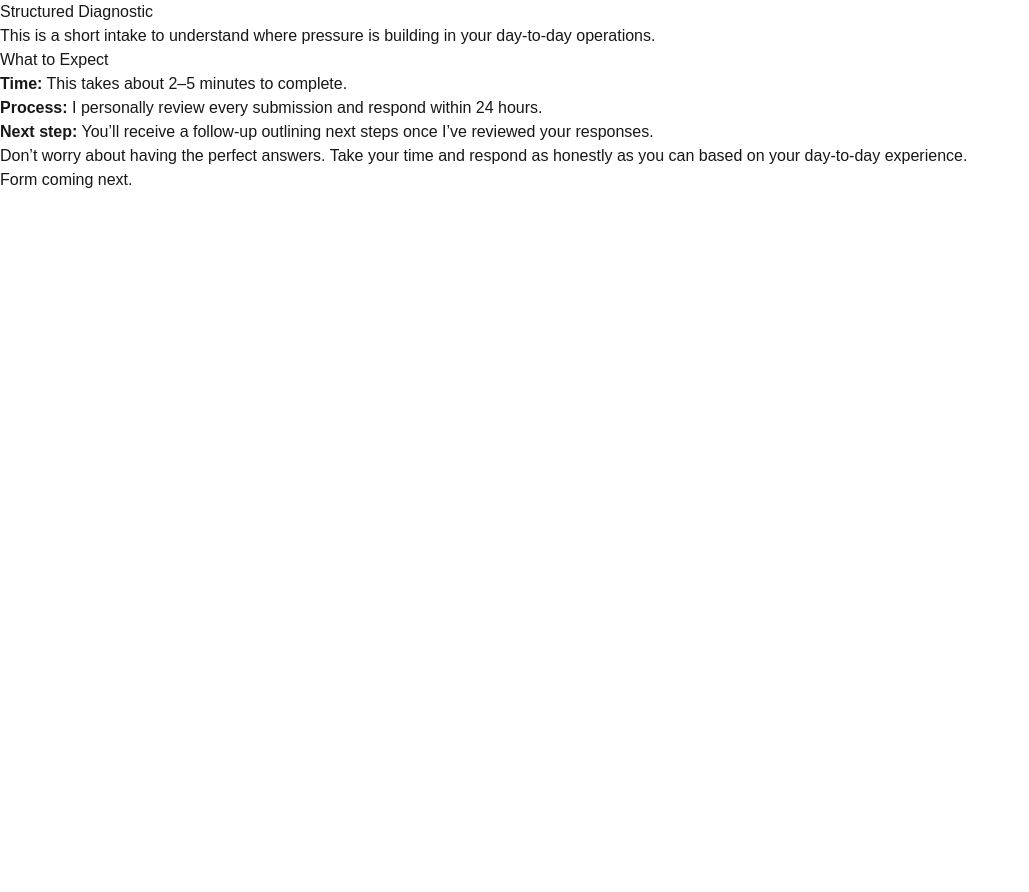
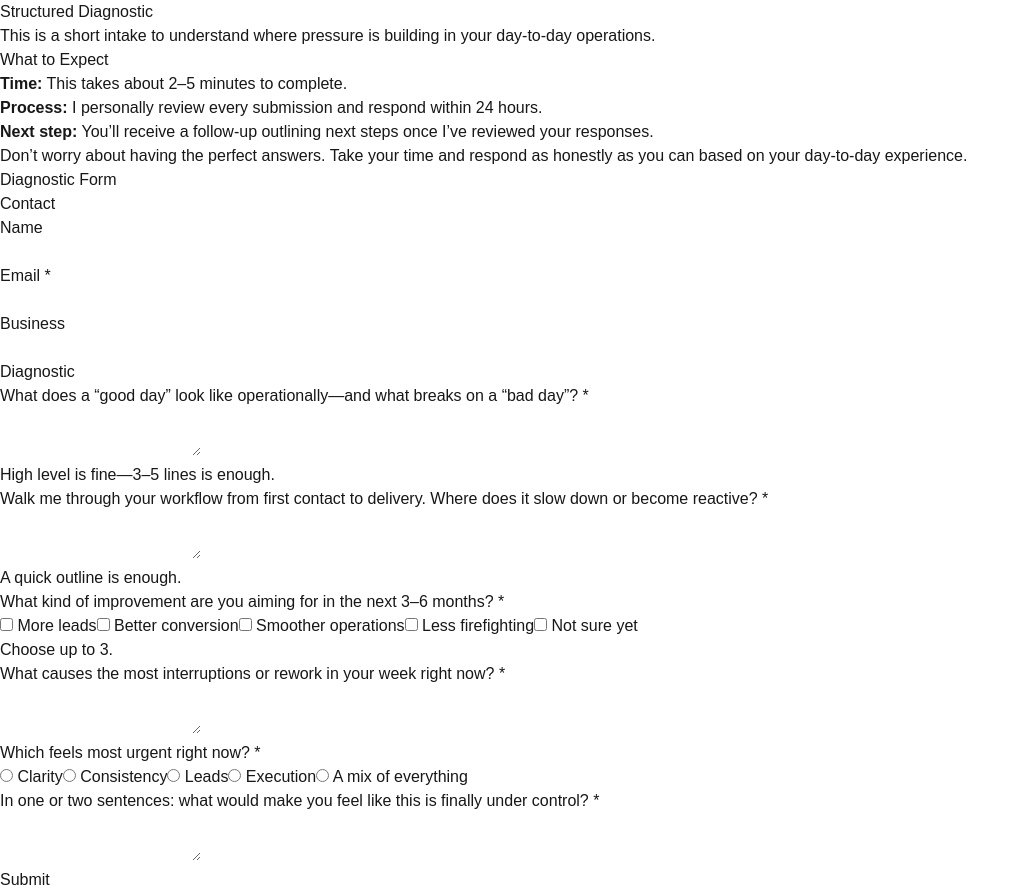
Before and after one commit to aibrahim2023/ops-diagnostic-site, a Next.js app: page /diagnostic in a window 1280 px wide. Shown: the whole page, without its empty margins (0-1029 px from the left). Before the commit the page ends 800 px from the top, so only its background shows below. Built offline with nearby package versions, Linux system fonts and the light colour scheme.

Commit message:
feat: add diagnostic form UI with max-3 goal selection

```diff
--- a/src/app/diagnostic/page.tsx
+++ b/src/app/diagnostic/page.tsx
@@ -1,12 +1,13 @@
 import { DiagnosticIntro } from "@/components/diagnostic/DiagnosticIntro";
 import { WhatToExpect } from "@/components/diagnostic/WhatToExpect";
+import { DiagnosticForm } from "@/components/diagnostic/DiagnosticForm";
 
 export default function DiagnosticPage() {
   return (
     <main>
       <DiagnosticIntro />
       <WhatToExpect />
-      <p>Form coming next.</p>
+      <DiagnosticForm />
     </main>
   );
 }
--- /dev/null
+++ b/src/components/diagnostic/DiagnosticForm.tsx
@@ -0,0 +1,120 @@
+"use client";
+
+import { FormField } from "@/components/diagnostic/FormField";
+
+export function DiagnosticForm() {
+  return (
+    <form>
+      <h2>Diagnostic Form</h2>
+
+      <fieldset>
+        <legend>Contact</legend>
+
+        <FormField label="Name" htmlFor="name">
+          <input id="name" name="name" type="text" autoComplete="name" />
+        </FormField>
+
+        <FormField label="Email" htmlFor="email" required>
+          <input id="email" name="email" type="email" autoComplete="email" required />
+        </FormField>
+
+        <FormField label="Business" htmlFor="business">
+          <input id="business" name="business" type="text" autoComplete="organization" />
+        </FormField>
+      </fieldset>
+
+      <fieldset>
+        <legend>Diagnostic</legend>
+
+        <FormField
+          label="What does a “good day” look like operationally—and what breaks on a “bad day”?"
+          htmlFor="q1_good_bad_day"
+          required
+          hint="High level is fine—3–5 lines is enough."
+        >
+          <textarea id="q1_good_bad_day" name="q1_good_bad_day" required />
+        </FormField>
+
+        <FormField
+          label="Walk me through your workflow from first contact to delivery. Where does it slow down or become reactive?"
+          htmlFor="q2_workflow"
+          required
+          hint="A quick outline is enough."
+        >
+          <textarea id="q2_workflow" name="q2_workflow" required />
+        </FormField>
+
+        <FormField
+          label="What kind of improvement are you aiming for in the next 3–6 months?"
+          htmlFor="q3_goals"
+          required
+          hint="Choose up to 3."
+        >
+          <div id="q3_goals">
+            <label>
+              <input type="checkbox" name="q3_goals" value="more_leads" /> More leads
+            </label>
+            <label>
+              <input type="checkbox" name="q3_goals" value="better_conversion" /> Better conversion
+            </label>
+            <label>
+              <input type="checkbox" name="q3_goals" value="smoother_ops" /> Smoother operations
+            </label>
+            <label>
+              <input type="checkbox" name="q3_goals" value="less_firefighting" /> Less firefighting
+            </label>
+            <label>
+              <input type="checkbox" name="q3_goals" value="not_sure" /> Not sure yet
+            </label>
+          </div>
+        </FormField>
+
+        <FormField
+          label="What causes the most interruptions or rework in your week right now?"
+          htmlFor="q4_interruptions"
+          required
+        >
+          <textarea id="q4_interruptions" name="q4_interruptions" required />
+        </FormField>
+
+        <FormField
+          label="Which feels most urgent right now?"
+          htmlFor="q5_urgency"
+          required
+        >
+          <div id="q5_urgency">
+            <label>
+              <input type="radio" name="q5_urgency" value="clarity" required /> Clarity
+            </label>
+            <label>
+              <input type="radio" name="q5_urgency" value="consistency" /> Consistency
+            </label>
+            <label>
+              <input type="radio" name="q5_urgency" value="leads" /> Leads
+            </label>
+            <label>
+              <input type="radio" name="q5_urgency" value="execution" /> Execution
+            </label>
+            <label>
+              <input type="radio" name="q5_urgency" value="mix" /> A mix of everything
+            </label>
+          </div>
+        </FormField>
+
+        <FormField
+          label="In one or two sentences: what would make you feel like this is finally under control?"
+          htmlFor="q6_under_control"
+          required
+        >
+          <textarea id="q6_under_control" name="q6_under_control" required />
+        </FormField>
+
+        {/* Honeypot + timestamp (wired later) */}
+        <input type="text" name="website" tabIndex={-1} autoComplete="off" style={{ display: "none" }} />
+        <input type="hidden" name="form_started_at" value="" />
+      </fieldset>
+
+      <button type="submit">Submit</button>
+    </form>
+  );
+}
```
